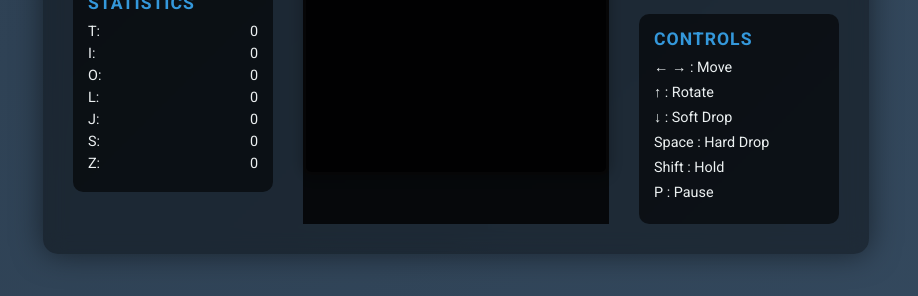
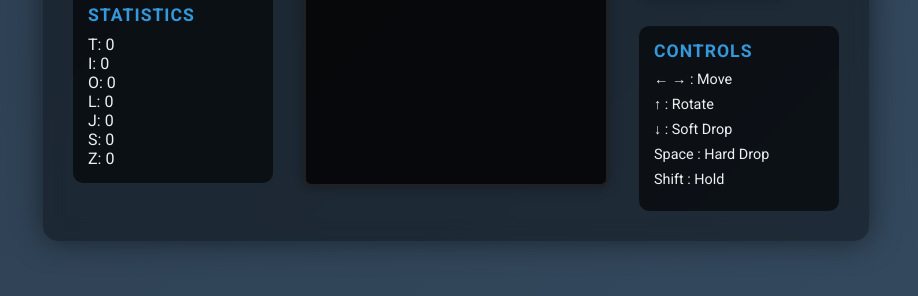
Before and after one commit to DylM0nster22/Tetris, a plain HTML site: page index.html in a window 1280 px wide. Shown: the part 504-800 px from the top of the page, without its empty margins (184-1102 px from the left). Drawn offline with Linux system fonts and the light colour scheme.

Commit message:
fixed again?

```diff
--- a/index.html
+++ b/index.html
@@ -33,7 +33,6 @@
 
         <div class="game-board">
             <canvas id="gameCanvas" width="300" height="600"></canvas>
-            <div id="pauseOverlay" class="hidden">PAUSED</div>
         </div>
 
         <div class="side-panel right-panel">
@@ -48,7 +47,6 @@
                 <p>↓ : Soft Drop</p>
                 <p>Space : Hard Drop</p>
                 <p>Shift : Hold</p>
-                <p>P : Pause</p>
             </div>
         </div>
     </div>
--- a/styles.css
+++ b/styles.css
@@ -106,28 +106,6 @@ h3 {
   animation: fadeInOut 1s ease-in-out;
 }
 
-#pauseOverlay {
-  position: absolute;
-  top: 0;
-  left: 0;
-  right: 0;
-  bottom: 0;
-  background: rgba(0, 0, 0, 0.8);
-  display: flex;
-  justify-content: center;
-  align-items: center;
-  font-size: 2em;
-  color: var(--accent-color);
-  text-shadow: 0 0 10px var(--accent-color);
-}
-
-.stat-row {
-  display: flex;
-  justify-content: space-between;
-  margin: 5px 0;
-  font-size: 0.9em;
-}
-
 @keyframes fadeInOut {
   0% { opacity: 0; transform: translate(-50%, -50%) scale(0.5); }
   50% { opacity: 1; transform: translate(-50%, -50%) scale(1.2); }
```
Also changed, not shown: script.js (+0 -12 lines).
